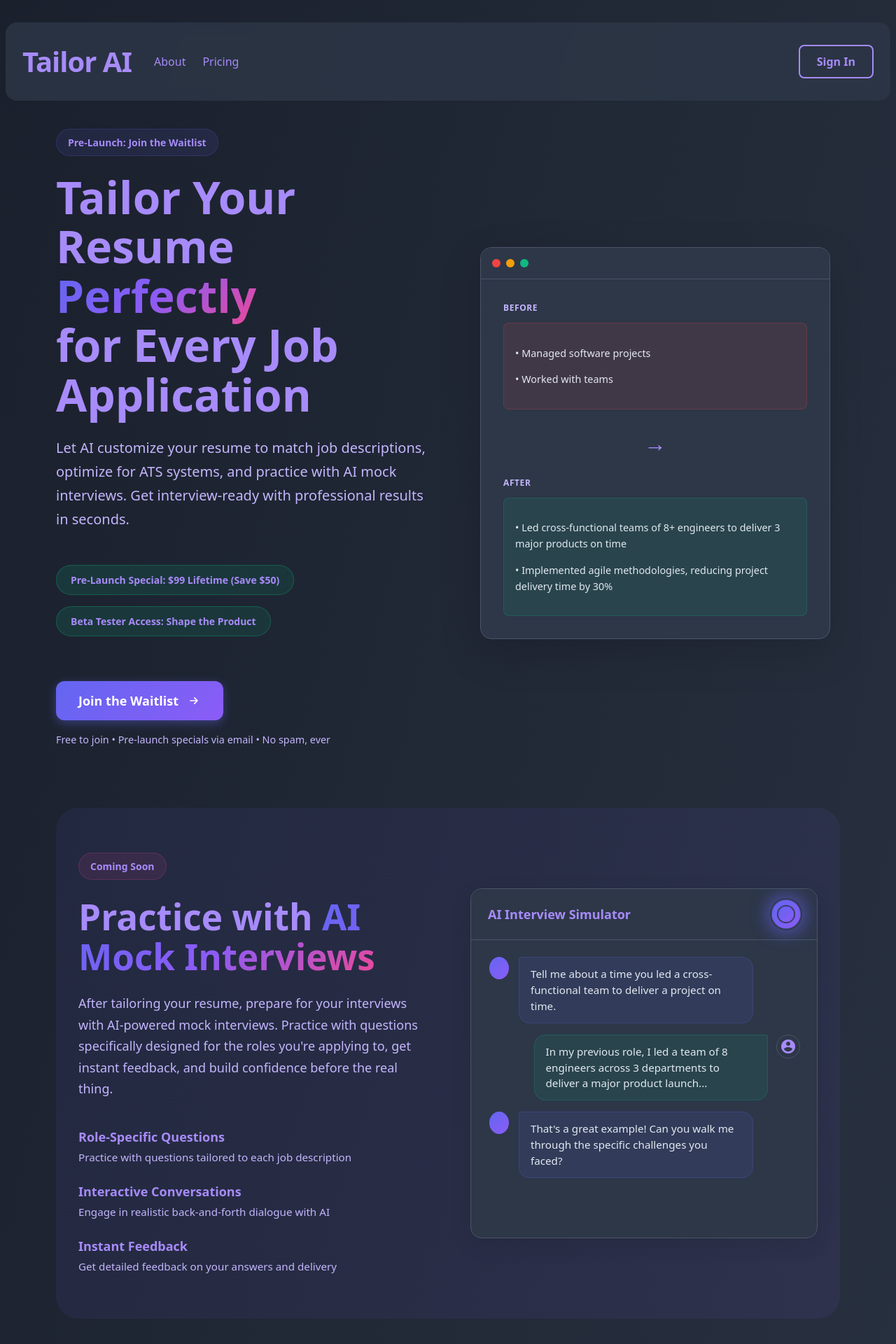
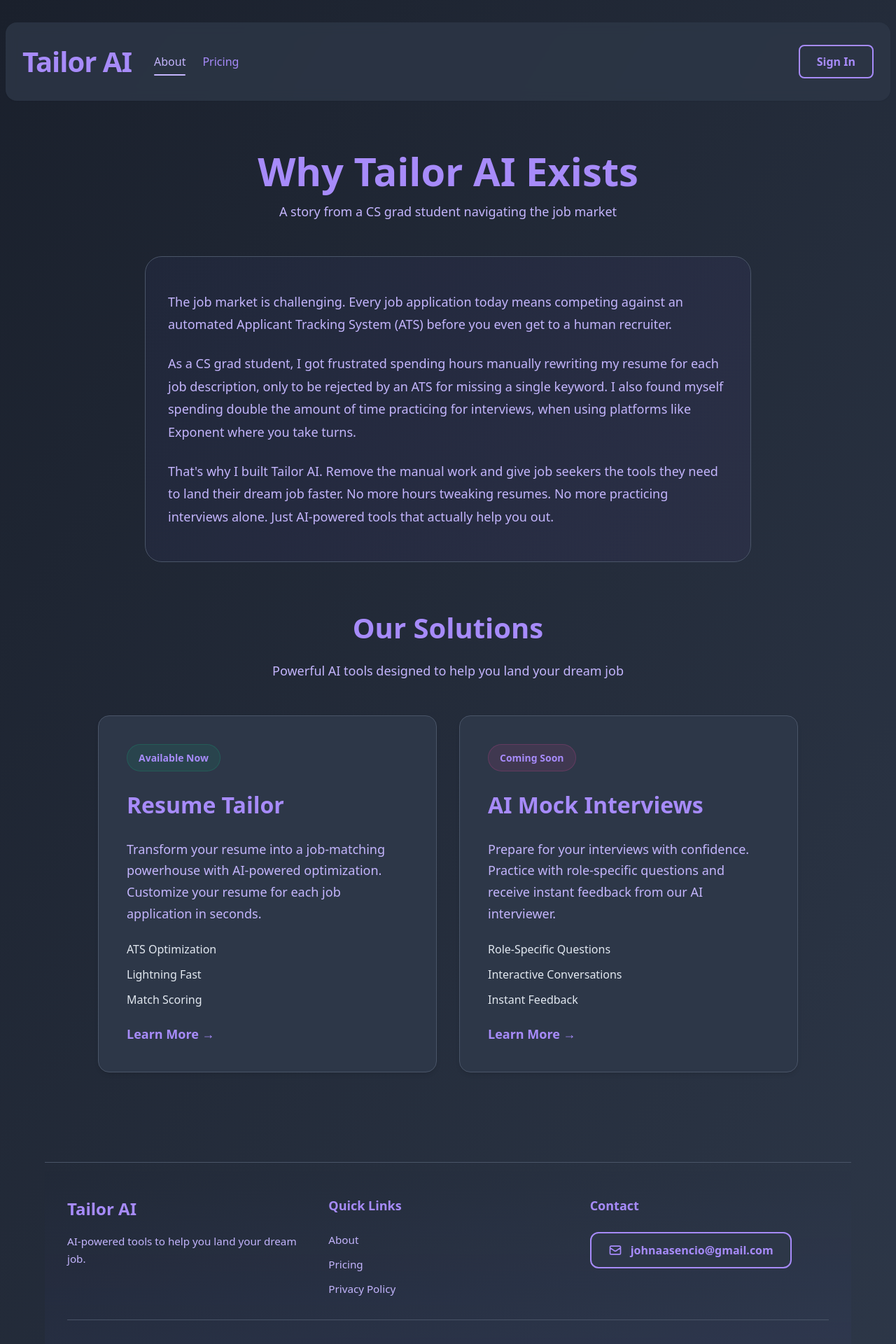
Before and after one commit to JohnAsencio/TailorAI, a React (Vite) app: page /about in a window 1280 px wide. Before the commit this address led to /. Shown: the top 1920 px of the page at 70% size. Built offline with nearby package versions, Linux system fonts and the light colour scheme; no server answers; what @react-pdf/renderer would draw is missing.

Commit message:
routing + ui

```diff
--- a/src/App.jsx
+++ b/src/App.jsx
@@ -77,7 +77,7 @@ function App() {
               element={<PricingLoginPage />}
             />
             <Route
-              path="/products"
+              path="/about"
               element={<ProductsPage />}
             />
             <Route
--- a/src/components/common/Footer.jsx
+++ b/src/components/common/Footer.jsx
@@ -15,7 +15,7 @@ export default function Footer() {
           <div className="footer-section">
             <h4 className="footer-heading">Quick Links</h4>
             <div className="footer-links">
-              <Link to="/products" className="footer-link">Products</Link>
+              <Link to="/about" className="footer-link">About</Link>
               <Link to="/pricing" className="footer-link">Pricing</Link>
               <Link to="/privacy" className="footer-link">Privacy Policy</Link>
             </div>
--- a/src/components/layout/ProductsDropdown.css
+++ b/src/components/layout/ProductsDropdown.css
@@ -9,7 +9,7 @@
   position: absolute;
   top: 100%;
   left: 0;
-  margin-top: 0.25rem;
+  margin-top: 0.75rem;
   background: var(--card-bg);
   border: 1px solid var(--card-border);
   border-radius: 0.5rem;
@@ -20,9 +20,6 @@
   transition: all 0.2s ease;
   /* Ensure dropdown stays open when hovering over it */
   pointer-events: auto;
-  /* Add invisible padding-top to create seamless hover bridge */
-  padding-top: 0.5rem;
-  margin-top: -0.25rem;
 }
 
 .products-dropdown-item {
--- a/src/components/layout/ProductsDropdown.jsx
+++ b/src/components/layout/ProductsDropdown.jsx
@@ -5,7 +5,7 @@ import './ProductsDropdown.css';
 export default function ProductsDropdown() {
   const [isOpen, setIsOpen] = useState(false);
   const location = useLocation();
-  const isProductsPage = location.pathname.startsWith('/products');
+  const isProductsPage = location.pathname.startsWith('/products') || location.pathname === '/about';
   const timeoutRef = useRef(null);
   const dropdownRef = useRef(null);
 
@@ -42,7 +42,7 @@ export default function ProductsDropdown() {
       onMouseLeave={handleMouseLeave}
     >
       <Link
-        to="/products"
+        to="/about"
         className={`landing-nav-link ${isProductsPage ? "active" : ""}`}
       >
         About
```
